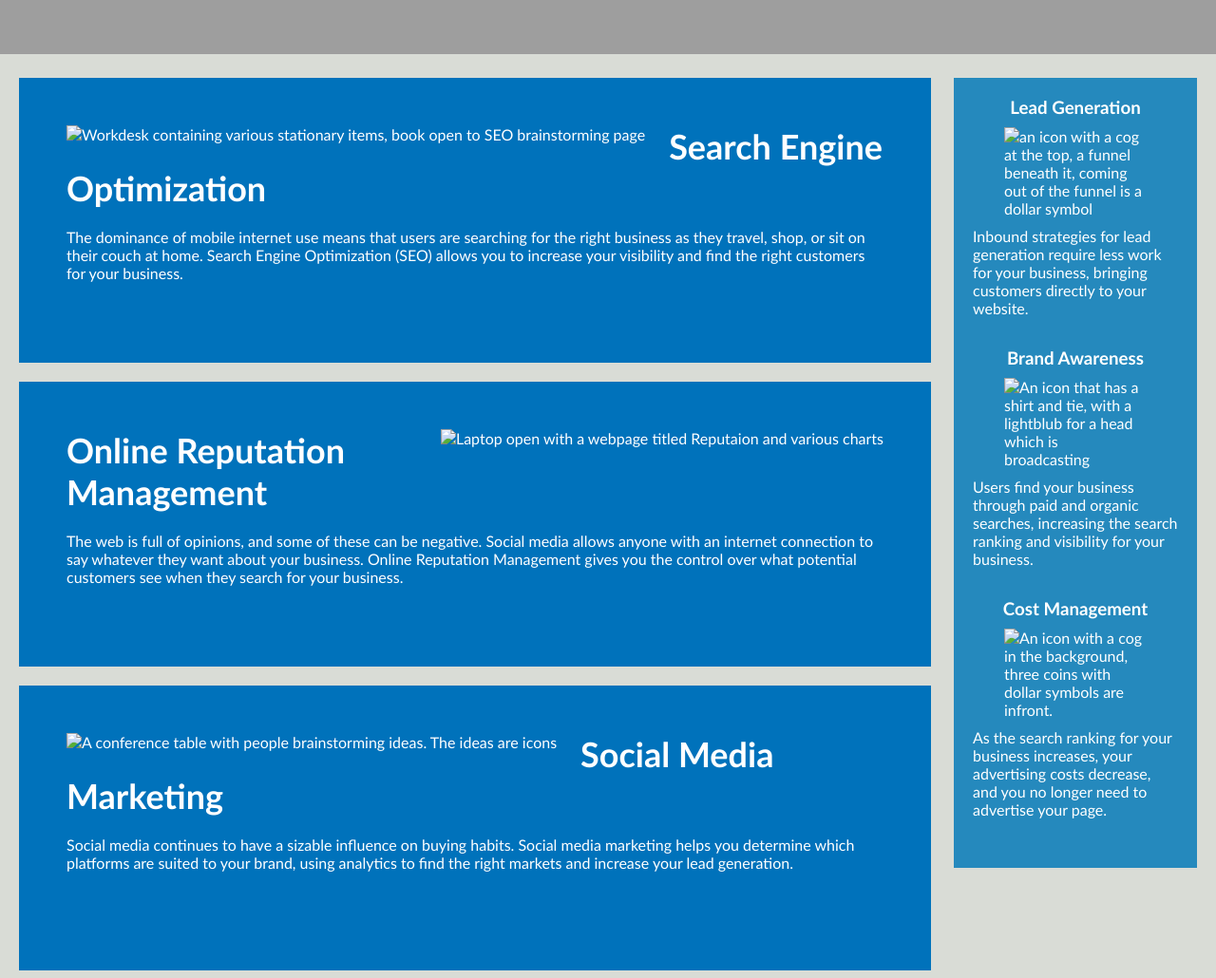
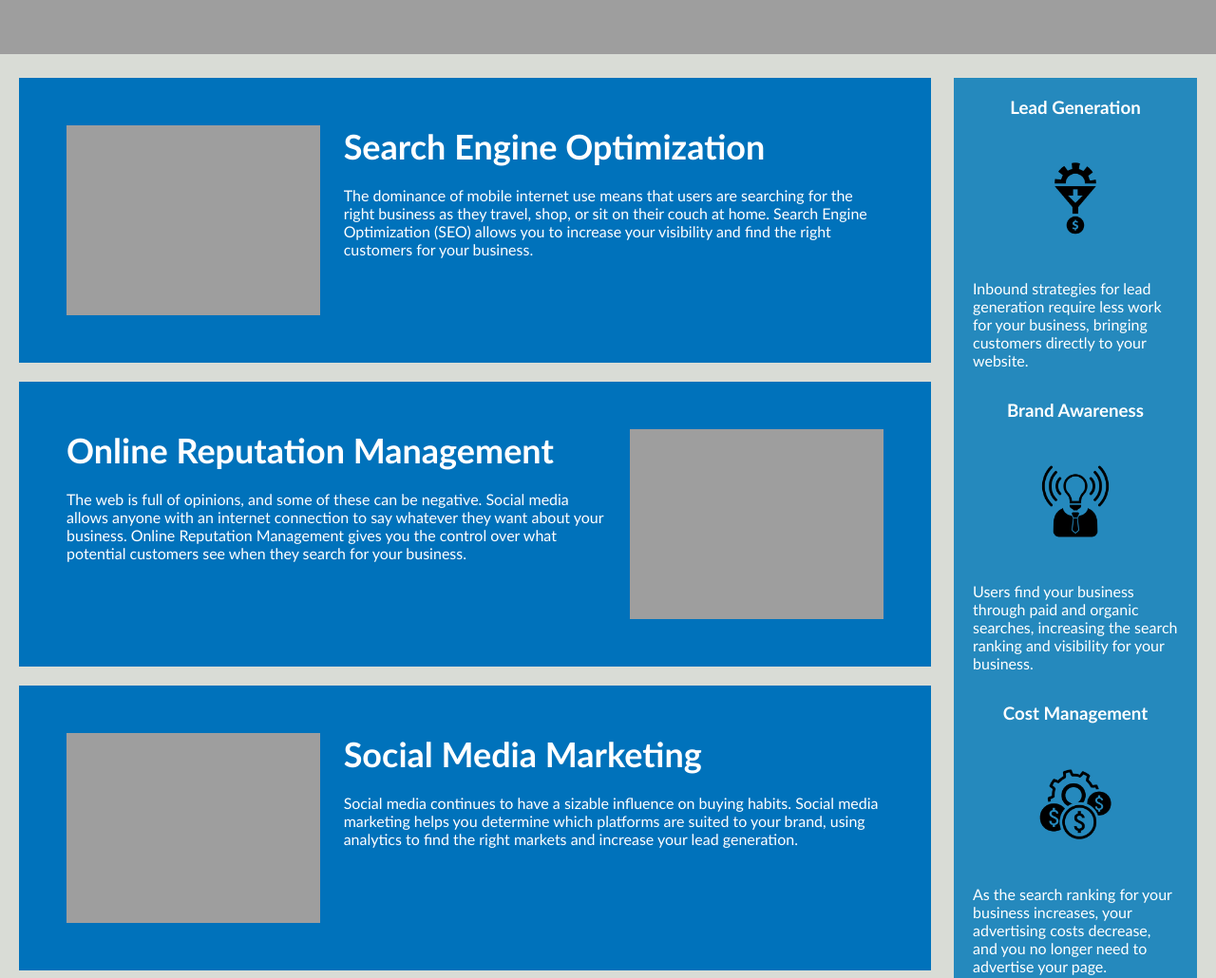
Before and after one commit to Beefs4000/Horiseon-Accessibility-Optimisation, a plain HTML site: page index.html in a window 1280 px wide. Shown: the part 840-1870 px from the top of the page at 95% size. Drawn offline with Linux system fonts and the light colour scheme; the site is published under a folder, as on GitHub Pages, so addresses that start at the root find nothing.

Commit message:
added ./

```diff
--- a/index.html
+++ b/index.html
@@ -32,7 +32,7 @@
     <main class="content">
         <!-- Missing ID tag, add semantic tags -->
         <article id="search-engine-optimization" class="main-img-box">
-            <img src="/assets/images/search-engine-optimization.jpg"
+            <img src="./assets/images/search-engine-optimization.jpg"
                 alt="Workdesk containing various stationary items, book open to SEO brainstorming page"
                 class="float-left" />
             <h2>Search Engine Optimization</h2>
@@ -43,7 +43,7 @@
             </p>
         </article>
         <article id="online-reputation-management" class="main-img-box">
-            <img src="/assets/images/online-reputation-management.jpg"
+            <img src="./assets/images/online-reputation-management.jpg"
                 alt="Laptop open with a webpage titled Reputaion and various charts" class="float-right" />
             <h2>Online Reputation Management</h2>
             <p>
@@ -53,7 +53,7 @@
             </p>
         </article>
         <article id="social-media-marketing" class="main-img-box">
-            <img src="/assets/images/social-media-marketing.jpg"
+            <img src="./assets/images/social-media-marketing.jpg"
                 alt="A conference table with people brainstorming ideas. The ideas are icons" class="float-left" />
             <h2>Social Media Marketing</h2>
             <p>
@@ -67,7 +67,7 @@
     <aside class="benefits">
         <article class="aside-img-box">
             <h3>Lead Generation</h3>
-            <img src="/assets/images/lead-generation.png"
+            <img src="./assets/images/lead-generation.png"
                 alt="an icon with a cog at the top, a funnel beneath it, coming out of the funnel is a dollar symbol" />
             <p>
                 Inbound strategies for lead generation require less work for your business, bringing customers directly
@@ -76,7 +76,7 @@
         </article>
         <article class="aside-img-box">
             <h3>Brand Awareness</h3>
-            <img src="/assets/images/brand-awareness.png"
+            <img src="./assets/images/brand-awareness.png"
                 alt="An icon that has a shirt and tie, with a lightblub for a head which is broadcasting" />
             <p>
                 Users find your business through paid and organic searches, increasing the search ranking and visibility
@@ -85,7 +85,7 @@
         </article>
         <article class="aside-img-box">
             <h3>Cost Management</h3>
-            <img src="/assets/images/cost-management.png"
+            <img src="./assets/images/cost-management.png"
                 alt="An icon with a cog in the background, three coins with dollar symbols are infront.">
             <p>
                 As the search ranking for your business increases, your advertising costs decrease, and you no longer
```
